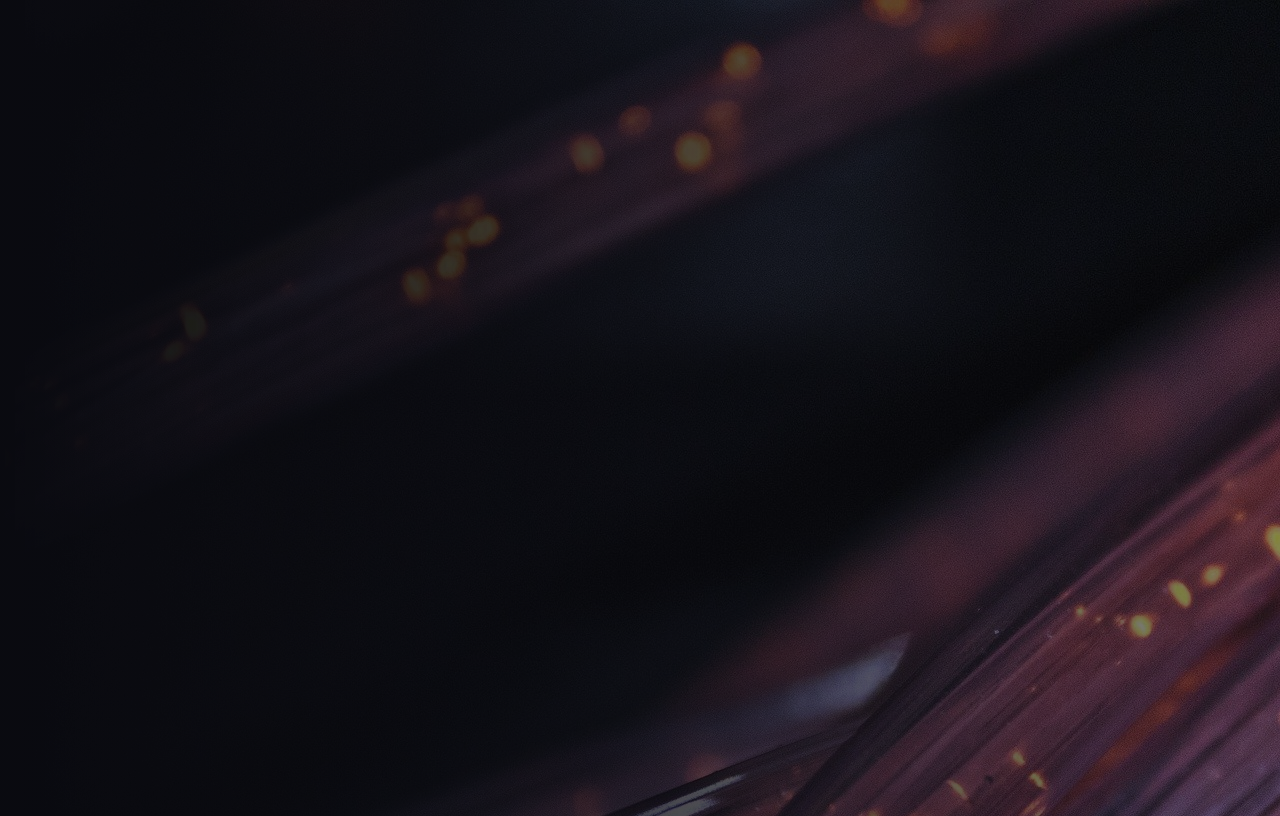
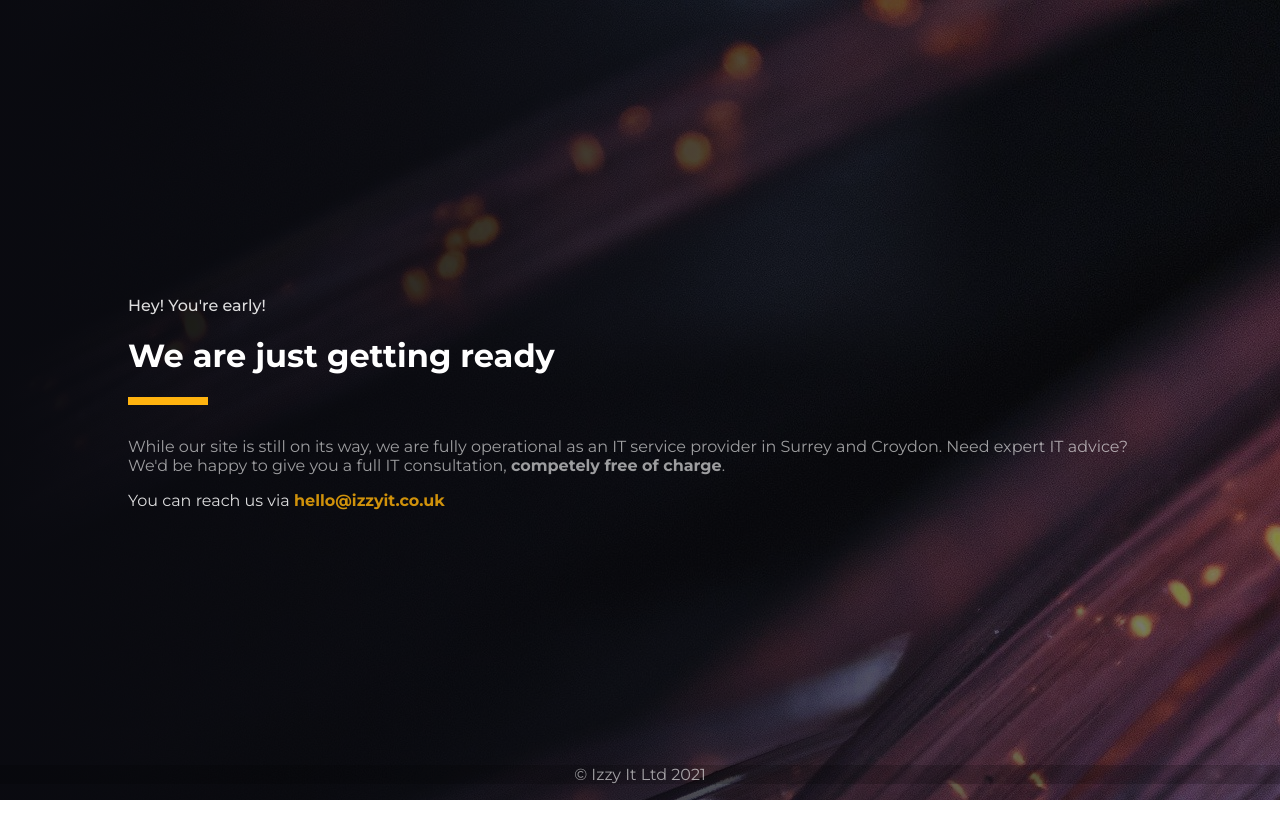
Before and after one commit to Astrobean/izzyUnderConstruction, a website built with Parcel: page src/index.html in a window 1280 px wide. Built offline with nearby package versions, Linux system fonts and the light colour scheme.

Commit message:
finish site

```diff
--- a/src/index.html
+++ b/src/index.html
@@ -15,5 +15,24 @@
     <script src="js/main.js" defer type="module"></script>
     <title>🚧 Izzy IT 🚧</title>
   </head>
-  <body></body>
+  <body>
+    <main>
+      <h4 class="subtitle">Hey! You're early!</h4>
+      <h1 class="title">We are just getting ready</h1>
+      <div class="divider"></div>
+      <p class="introduction">
+        While our site is still on its way, we are fully operational as an IT
+        service provider in Surrey and Croydon. Need expert IT advice? We'd be
+        happy to give you a full IT consultation,
+        <b>competely free of charge</b>.
+      </p>
+      <p class="contact">
+        You can reach us via
+        <a href="mailto:hello@izzyit.co.uk">hello@izzyit.co.uk</a>
+      </p>
+    </main>
+    <footer>
+      <p class="copyright">© Izzy It Ltd 2021</p>
+    </footer>
+  </body>
 </html>
--- a/src/sass/main.sass
+++ b/src/sass/main.sass
@@ -1,4 +1,70 @@
+// vars
+$textNormal: hsla(0, 0%, 100%, 0.6)
+$textEmphasis: hsla(0, 0%, 100%, 0.86)
+$primary: hsl(41,100%,53%)
+$primaryLight: hsl(41,100%,63%)
+$primaryDark: hsl(41,90%,43%)
+$primaryDarker: hsl(41,80%,33%)
+$textLink: $primary
+
+// reset
+body
+    padding: 0px
+    margin: 0px
+    display: block
+    box-sizing: border-box
+    font-family: "Montserrat", sans-serif
+
+// styles
+
 body
     height: 100vh
     width: 100%
     background: linear-gradient(to right, hsla(235.26, 25%, 5%, 1), hsla(235.26, 25%, 5%, 0.5)), url('../img/fiber.jpg')
+    background-repeat: no-repeat
+    display: flex
+    align-items: center
+    justify-content: center
+
+    main
+        max-width: 80%
+
+        .subtitle
+            color: $textEmphasis
+            font-weight: 500
+
+        .title
+            color: white
+            font-weight: 700
+
+        .divider
+            height: 0.5rem
+            width: 5rem
+            background-color: $primary
+            margin-bottom: 2rem
+
+        .introduction
+            color: $textNormal
+
+        .contact
+            color: $textEmphasis
+
+            a
+                color: $primaryDark
+                font-weight: 700
+                text-decoration: none
+                cursor: pointer
+
+                &:hover
+                    color: $primaryLight
+
+    footer
+        position: absolute
+        bottom: 0
+        width: 100%
+
+        .copyright
+            text-align: center
+            width: 100%
+            background-color: hsla(0, 0%, 0%, 0.2)
+            color: $textNormal
```
Also changed, not shown: dist/index.html, 2 other files.
